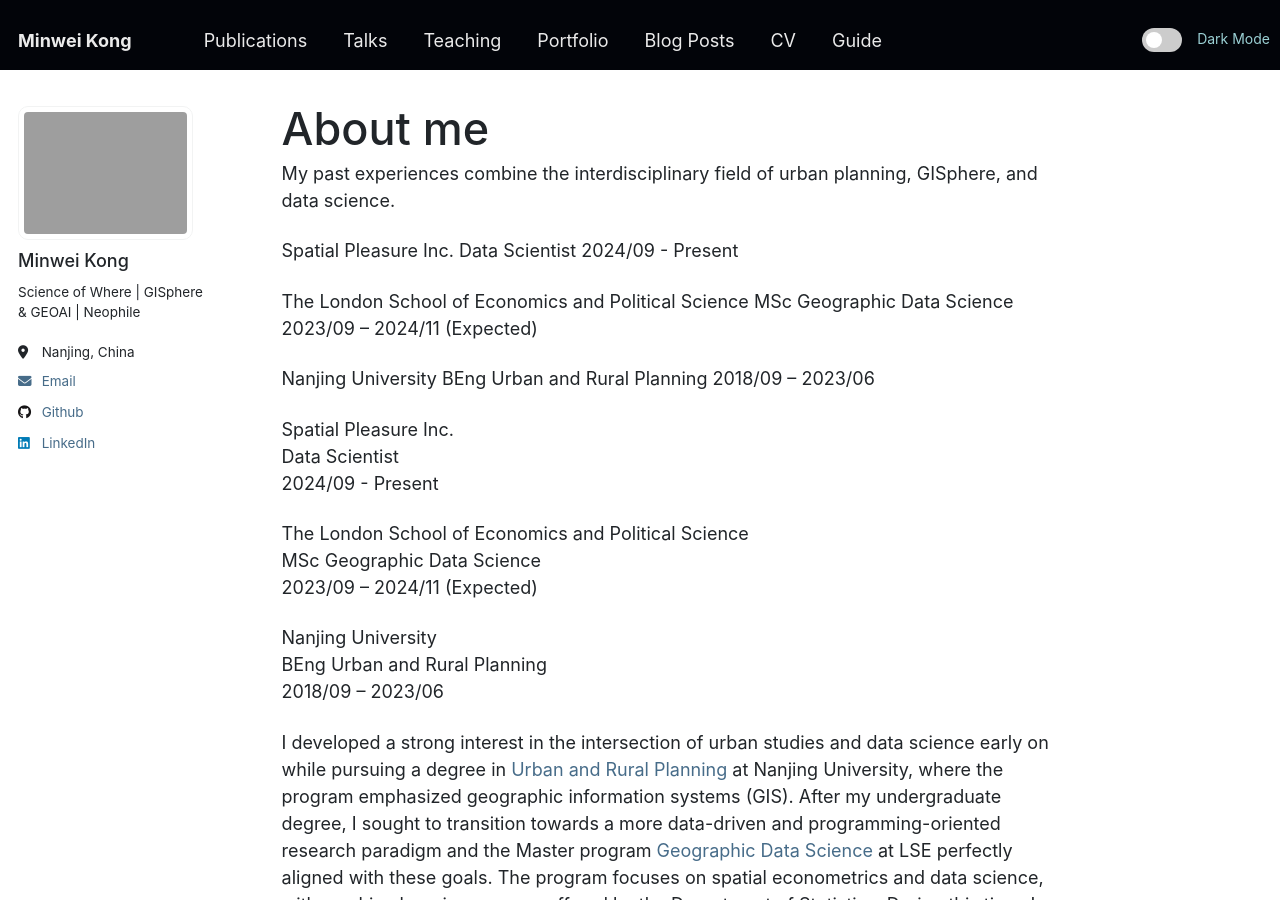
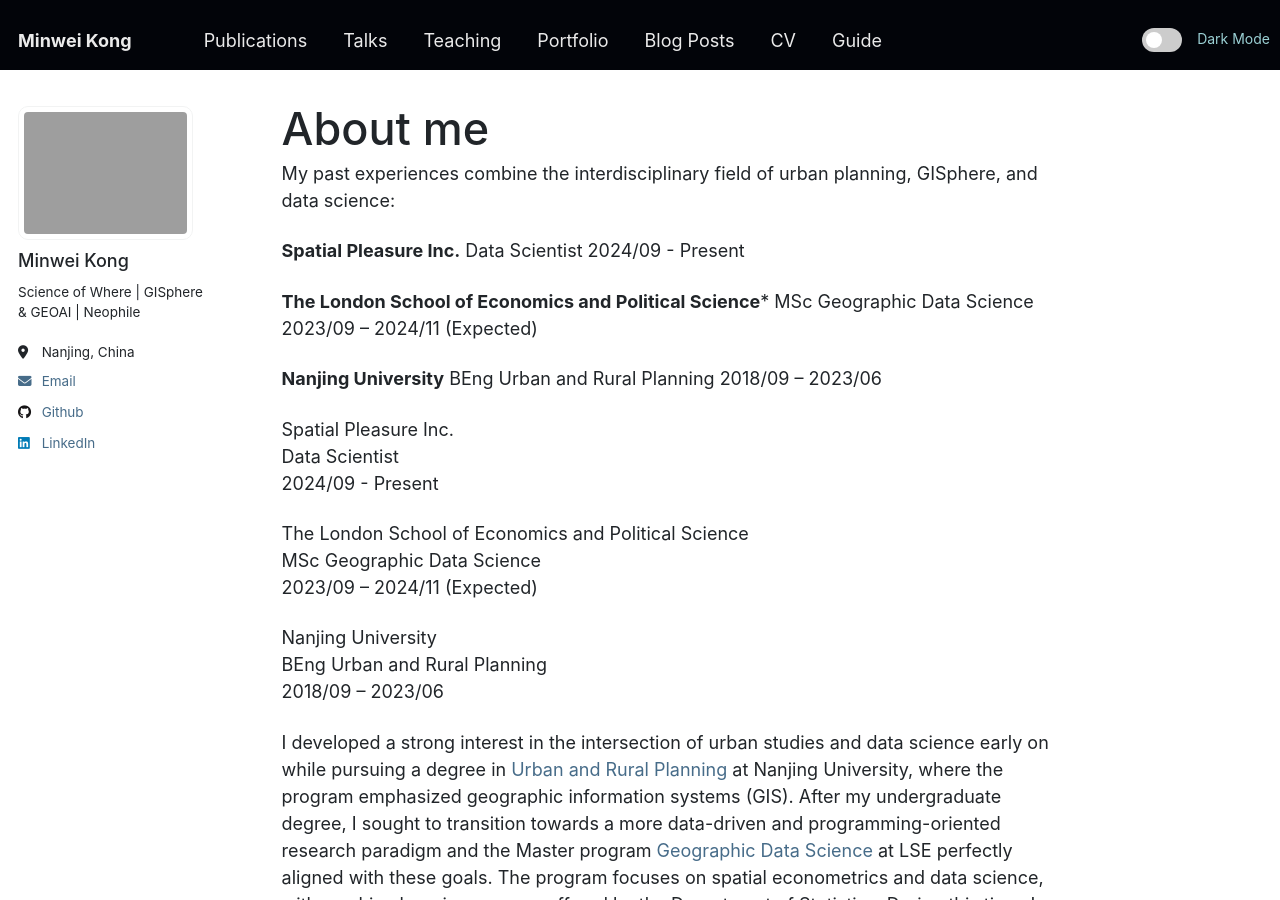
Before and after one commit to Minw913/minw913.github.io, a Jekyll site: the page built from _pages/about.md, in a window 1280 px wide and 900 px high. Built offline with Jekyll 4.4.1, drawn with Linux system fonts in a browser that asks for light colours; nearby versions of some CDN libraries.

```diff
--- a/_pages/about.md
+++ b/_pages/about.md
@@ -7,15 +7,15 @@ redirect_from:
   - /about.html
 ---
 
-My past experiences combine the interdisciplinary field of urban planning, GISphere, and data science.
+My past experiences combine the interdisciplinary field of urban planning, GISphere, and data science:
 
-Spatial Pleasure Inc.
+**Spatial Pleasure Inc.**
     Data Scientist                 2024/09 - Present
 
-The London School of Economics and Political Science
+**The London School of Economics and Political Science***
     MSc Geographic Data Science    2023/09 – 2024/11 (Expected)
 
-Nanjing University
+**Nanjing University**
     BEng Urban and Rural Planning  2018/09 – 2023/06
 
 Spatial Pleasure Inc.
```
